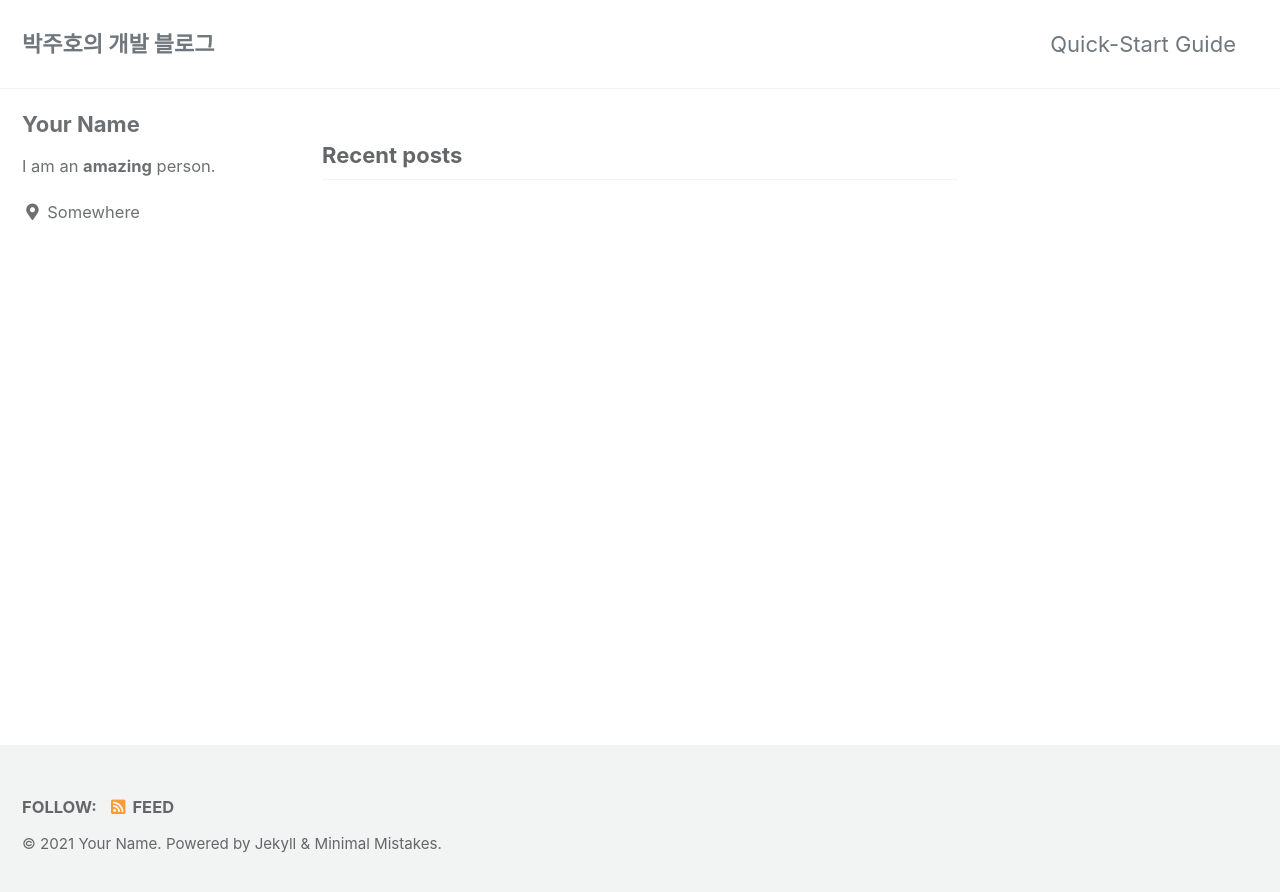
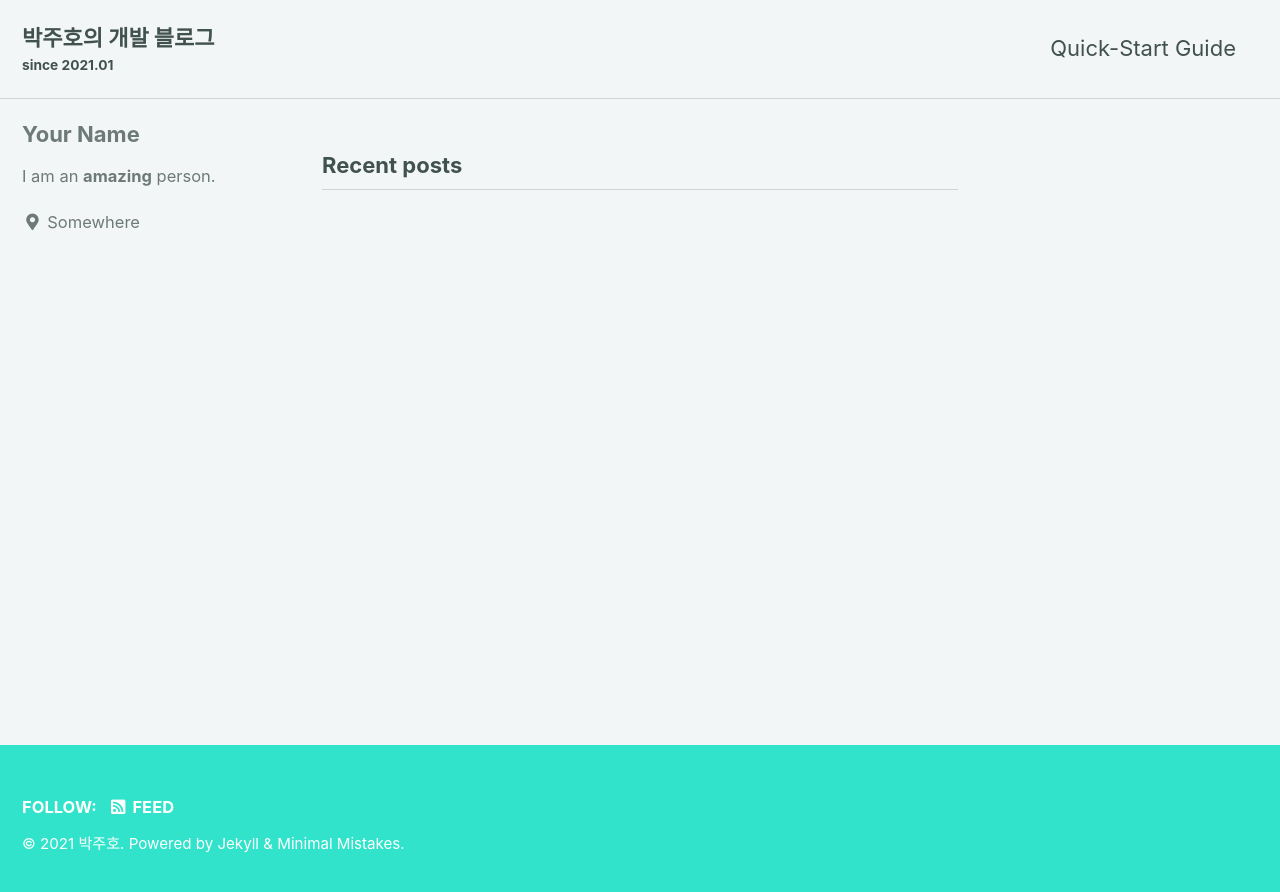
Before and after one commit to JhPlayGround/JhPlayGround.github.io, a Jekyll site: the page built from index.html, in a window 1280 px wide. Shown: the top 892 px of the page. Built offline with Jekyll 4.4.1, drawn with Linux system fonts in a browser that asks for light colours; cached includes are drawn as plain includes; the list of posts is cut into pages by our own code.

Commit message:
Update _config.yml

```diff
--- a/_config.yml
+++ b/_config.yml
@@ -12,17 +12,16 @@
 
 # theme                  : "minimal-mistakes-jekyll"
 # remote_theme           : "mmistakes/minimal-mistakes"
-minimal_mistakes_skin    : "default" # "air", "aqua", "contrast", "dark", "dirt", "neon", "mint", "plum", "sunrise"
+minimal_mistakes_skin    : "mint" # "air", "aqua", "contrast", "dark", "dirt", "neon", "mint", "plum", "sunrise"
 
 # Site Settings
 locale                   : "en-US"
 title                    : "박주호의 개발 블로그"
+title_separator          : "-"
 subtitle                 : "since 2021.01"
-title_separator          : "-"
-subtitle                 : # site tagline that appears below site title in masthead
-name                     : "Your Name"
-description              : "An amazing website."
-url                      : # the base hostname & protocol for your site e.g. "https://mmistakes.github.io"
+name                     : "박주호"
+description              : "공부하는 개발자가 되자"
+url                      : "https://jhplayground.github.io"
 baseurl                  : # the subpath of your site, e.g. "/blog"
 repository               : # GitHub username/repo-name e.g. "mmistakes/minimal-mistakes"
 teaser                   : # path of fallback teaser image, e.g. "/assets/images/500x300.png"
```
